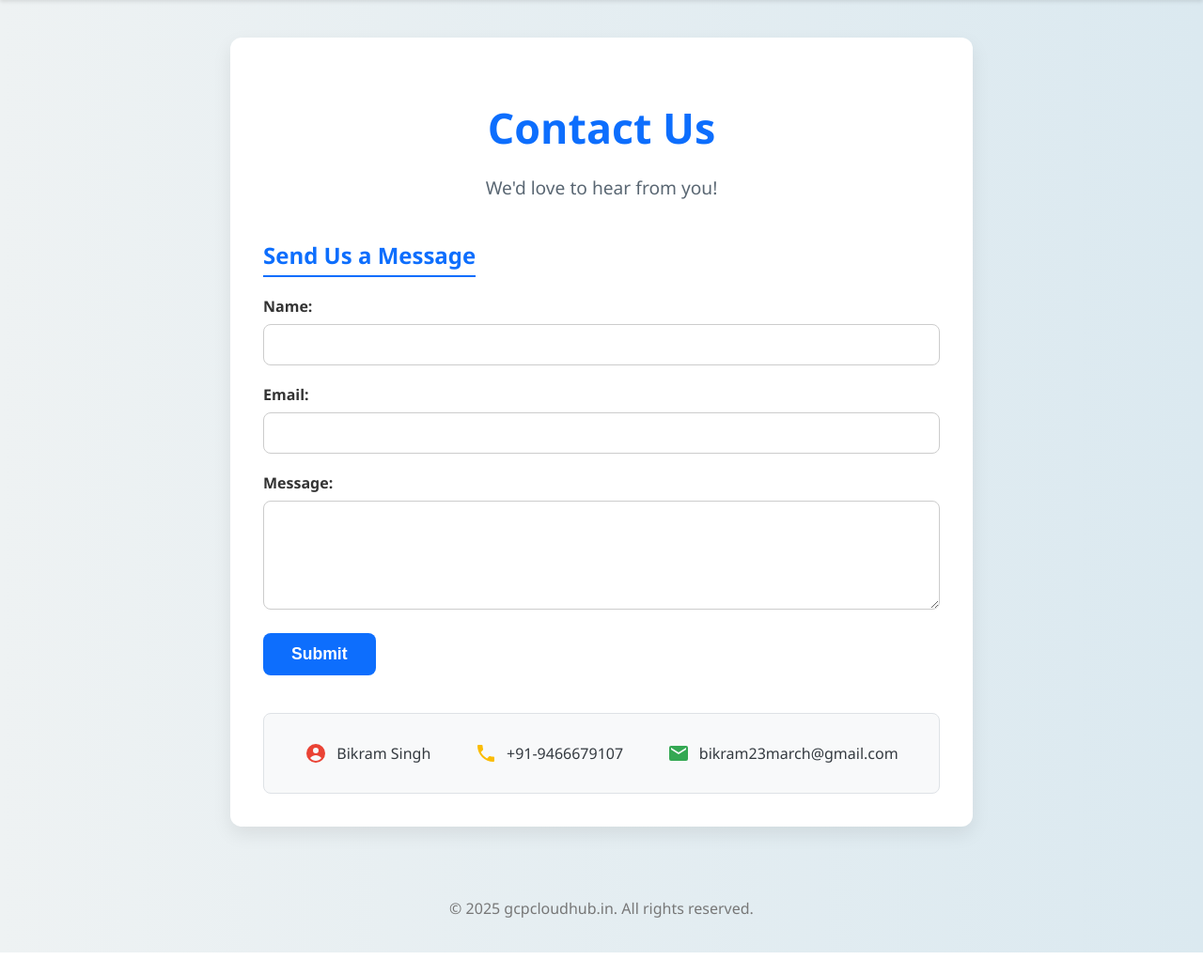
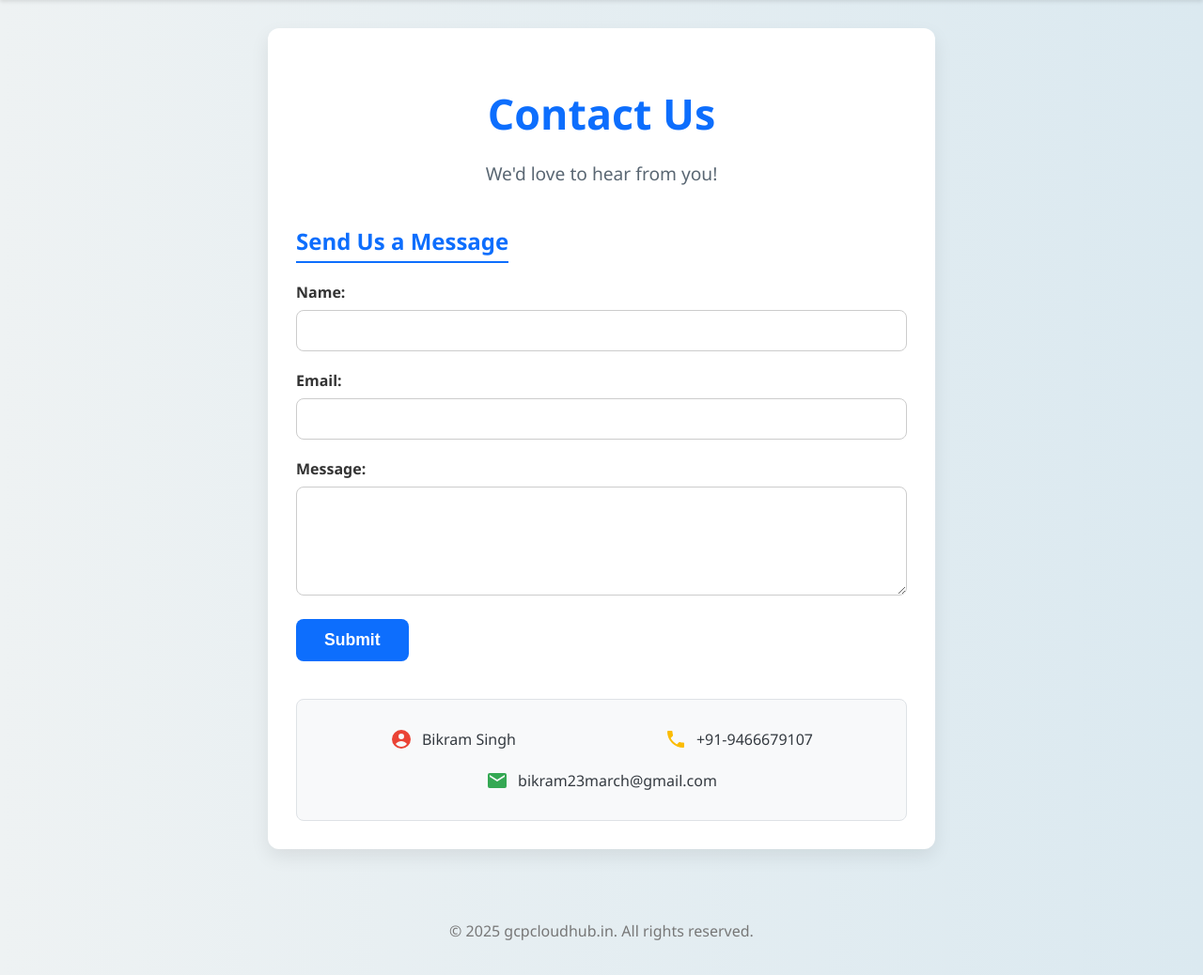
Before and after one commit to bikram-singh/Deploy-Python-Static-WebSite-to-GCS, a Flask app: page /contact in a window 1280 px wide. Shown: the part 70-1108 px from the top of the page at 94% size. Before the commit the page ends 1084 px from the top, so only its background shows below. Run offline with Flask 3, Linux system fonts and the light colour scheme.

Commit message:
Update contact.html

```diff
--- a/templates/contact.html
+++ b/templates/contact.html
@@ -33,9 +33,9 @@
 
         /* --- Main Content Container (UPDATED) --- */
         main {
-            max-width: 720px; /* UPDATED: Reduced from 800px to make the box narrower */
-            margin: 40px auto; /* UPDATED: Reduced top/bottom margin for a tighter fit */
-            padding: 35px; /* UPDATED: Reduced padding to shrink the box height */
+            max-width: 650px; /* UPDATED: Reduced from 720px for a tighter fit */
+            margin: 30px auto; /* UPDATED: Reduced margin to bring it up slightly */
+            padding: 30px;     /* UPDATED: Reduced padding for a more compact feel */
             background-color: #ffffff;
             border-radius: 12px;
             box-shadow: 0 8px 20px rgba(0, 0, 0, 0.08);
```
